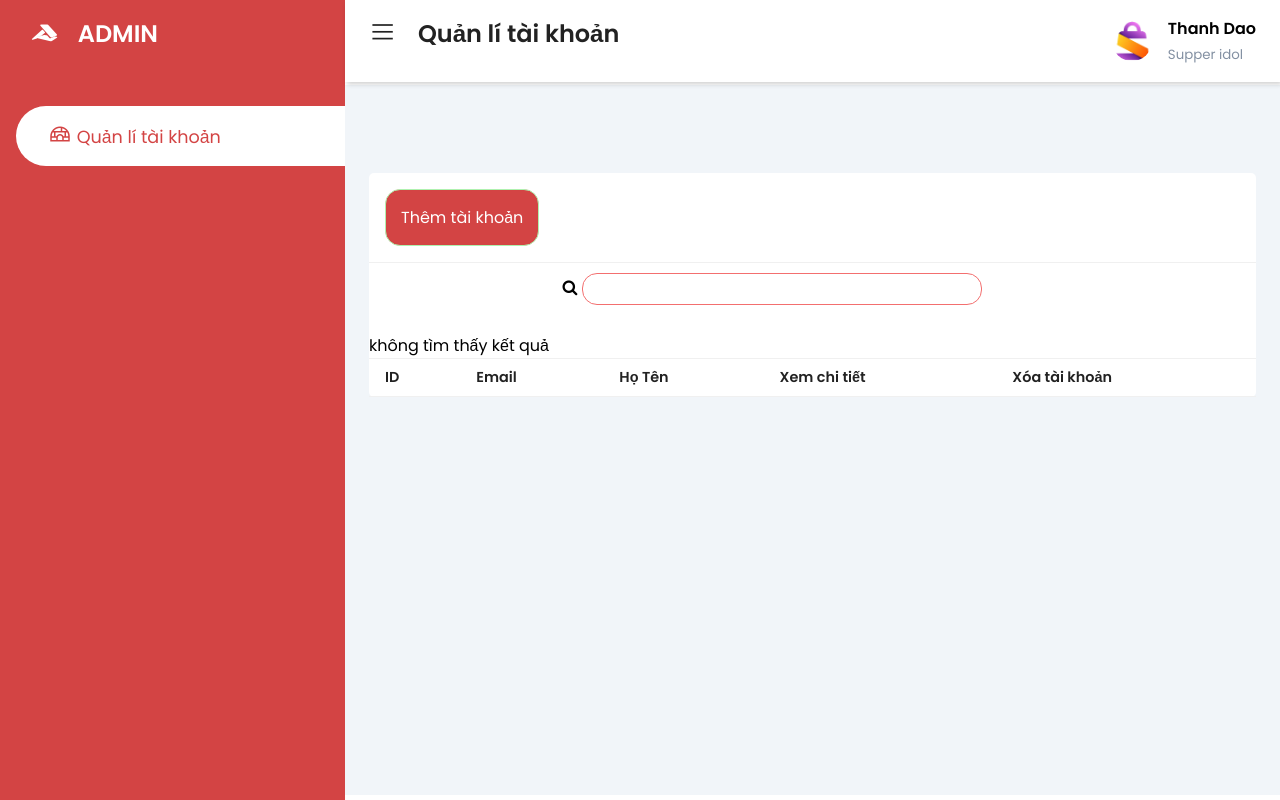
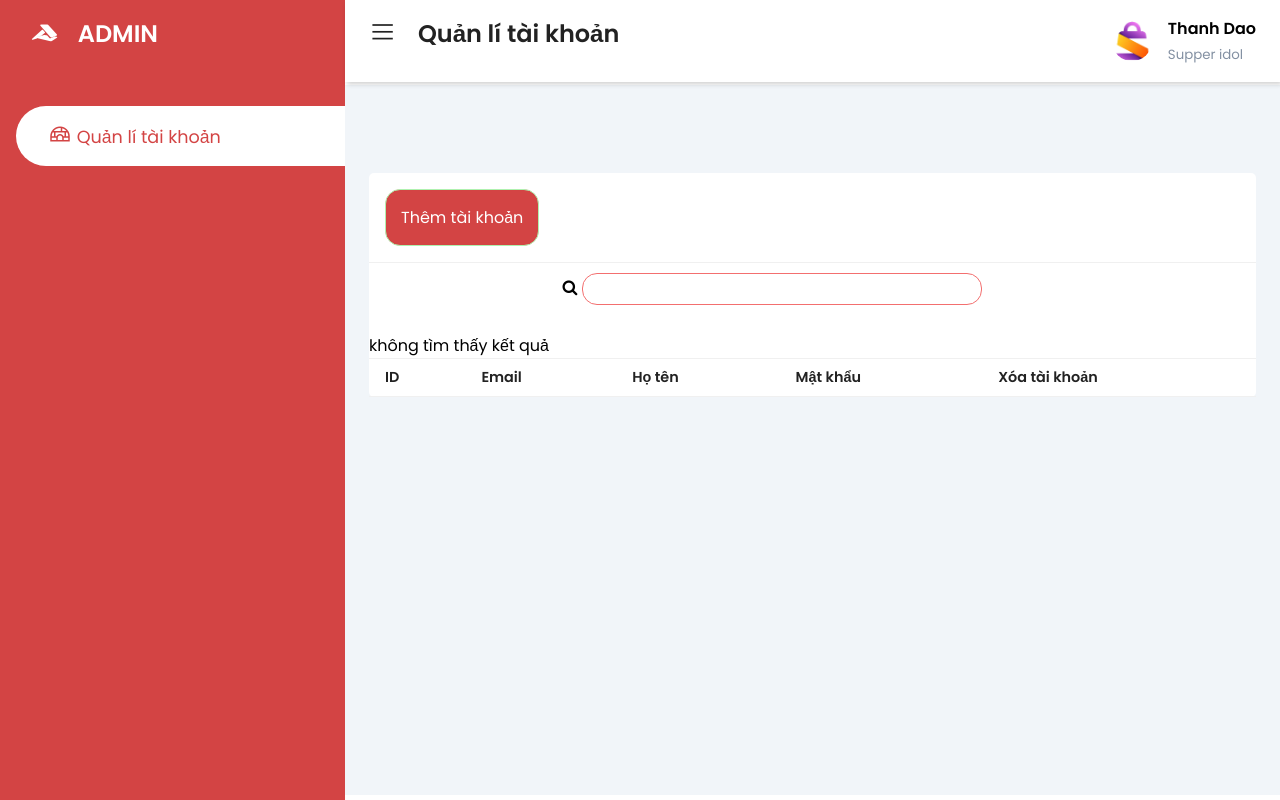
Before and after one commit to tuanh24801/TheDaily, a PHP site: page /admin/index.php in a window 1280 px wide. Run offline with PHP 8.4, Linux system fonts and the light colour scheme; data that the repository does not hold is empty; some libraries are stand-ins or nearby versions.

Commit message:
sprint 2

```diff
--- a/app/frontend/admin/index.php
+++ b/app/frontend/admin/index.php
@@ -28,8 +28,8 @@
                                 <tr>
                                     <td>ID</td>
                                     <td>Email</td>
-                                    <td>Họ Tên</td>
-                                    <td>Xem chi tiết</td>
+                                    <td>Họ tên</td>
+                                    <td>Mật khẩu</td>
                                     <td>Xóa tài khoản</td>
                                 </tr>
                             </thead>
--- a/app/style/style.css
+++ b/app/style/style.css
@@ -66,7 +66,7 @@
     padding: 15px;
     border-radius: 15px;
     /* padding-bottom: 30px; */
-    background-color: #3bad06;
+    background-color: #d34444;
     border: 0.5px solid white;
     text-align: center;
     color: white;
```
Also changed, not shown: images/logo-admin.png (added).
